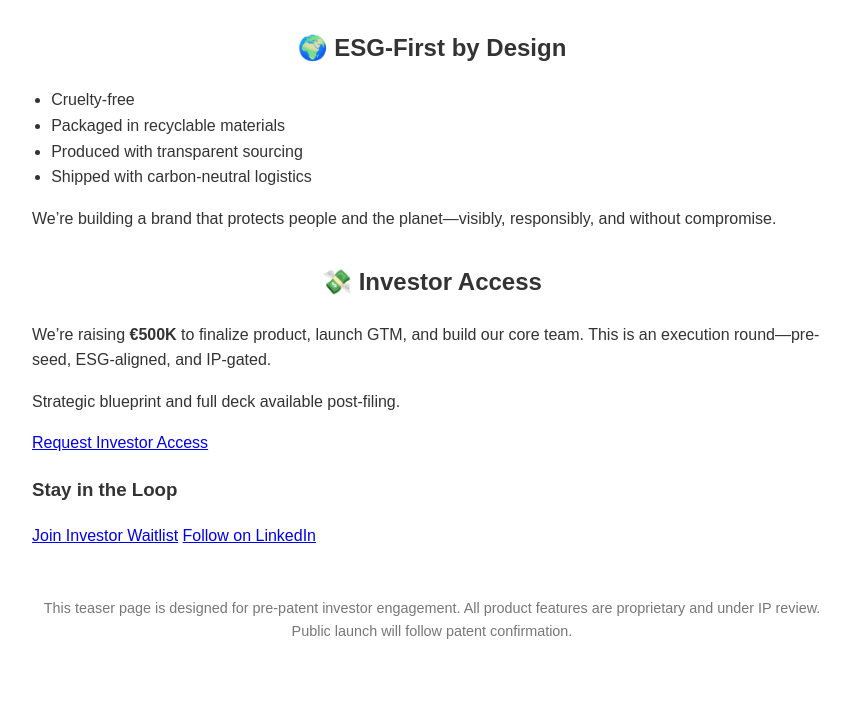
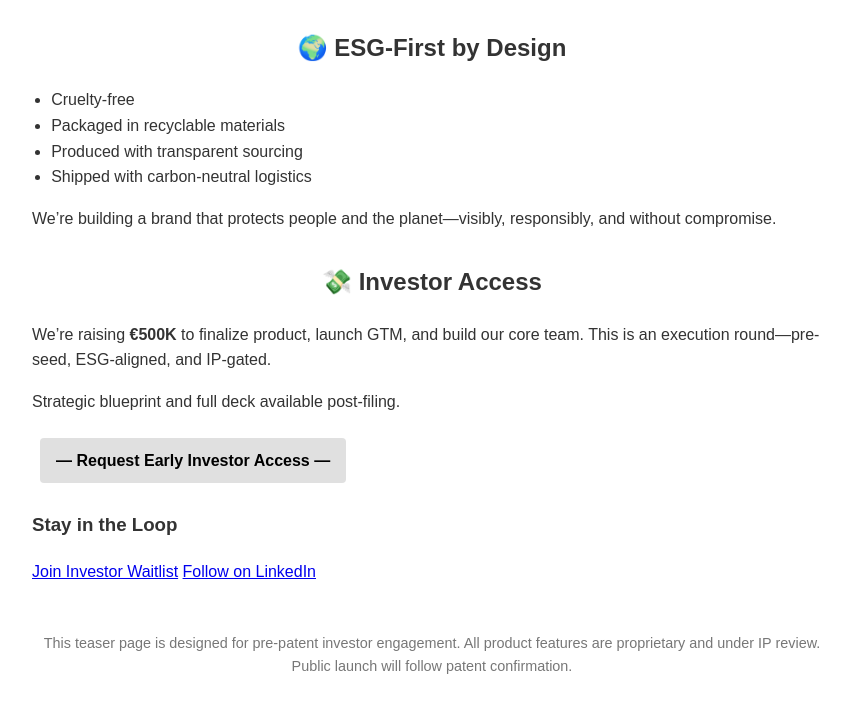
Before and after one commit to maureaupeter-sudo/suntrace360-deploy, a plain HTML site: page index.html in a window 1280 px wide. Shown: the part 945-1655 px from the top of the page, without its empty margins (208-1058 px from the left). Before the commit the page ends 1620 px from the top, so only its background shows below. Drawn offline with Linux system fonts and the light colour scheme.

Commit message:
Activated investor access button with correct mailto link

```diff
--- a/index.html
+++ b/index.html
@@ -119,7 +119,7 @@
     <h2>💸 Investor Access</h2>
 <p>We’re raising <strong>€500K</strong> to finalize product, launch GTM, and build our core team. This is an execution round—pre-seed, ESG-aligned, and IP-gated.</p>
 <p>Strategic blueprint and full deck available post-filing.</p>
-<a href="#">Request Investor Access</a>
+<a href="mailto:investors@suntrace360.com" class="cta">— Request Early Investor Access —</a>
 
 <h3>Stay in the Loop</h3>
 <a href="#">Join Investor Waitlist</a>
```
